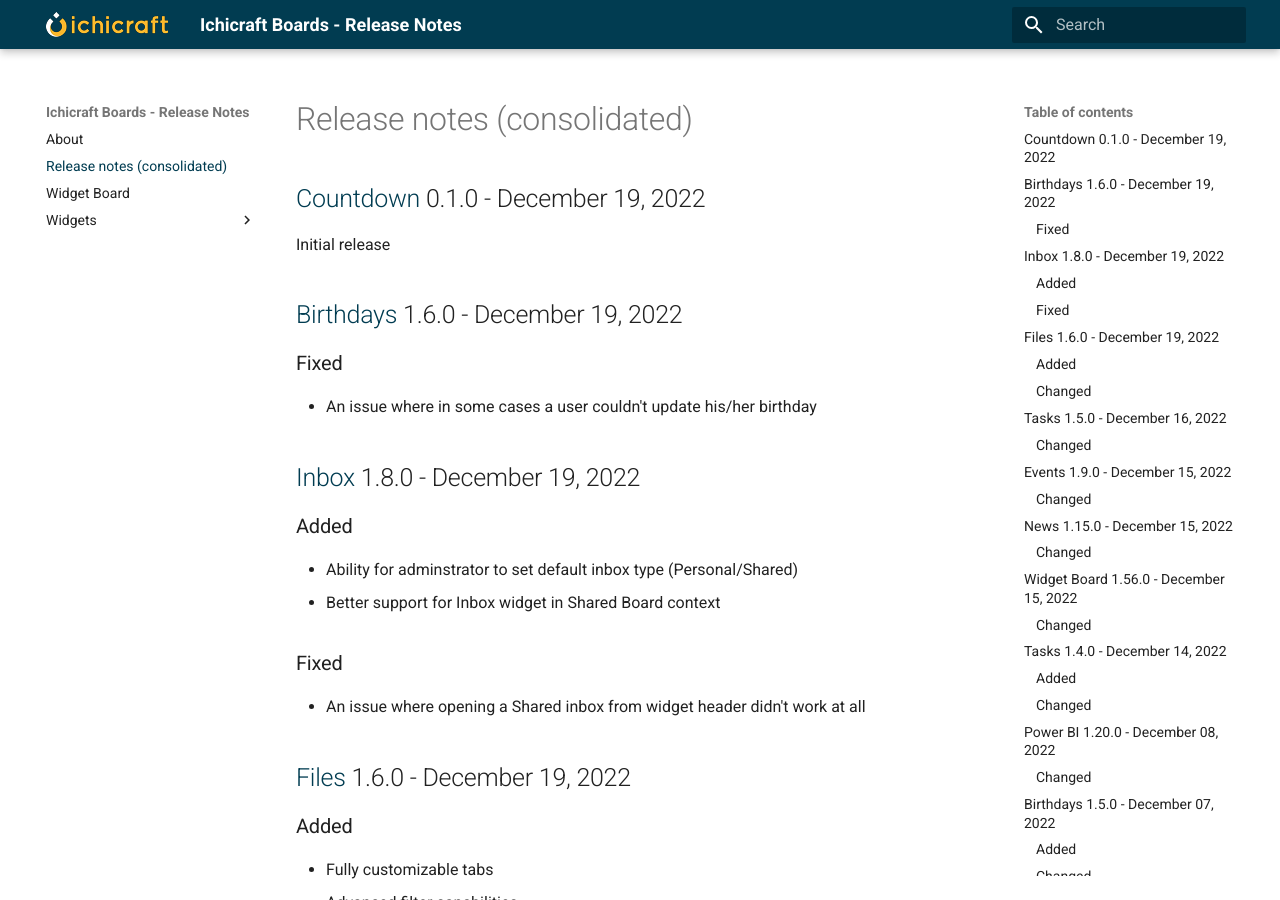
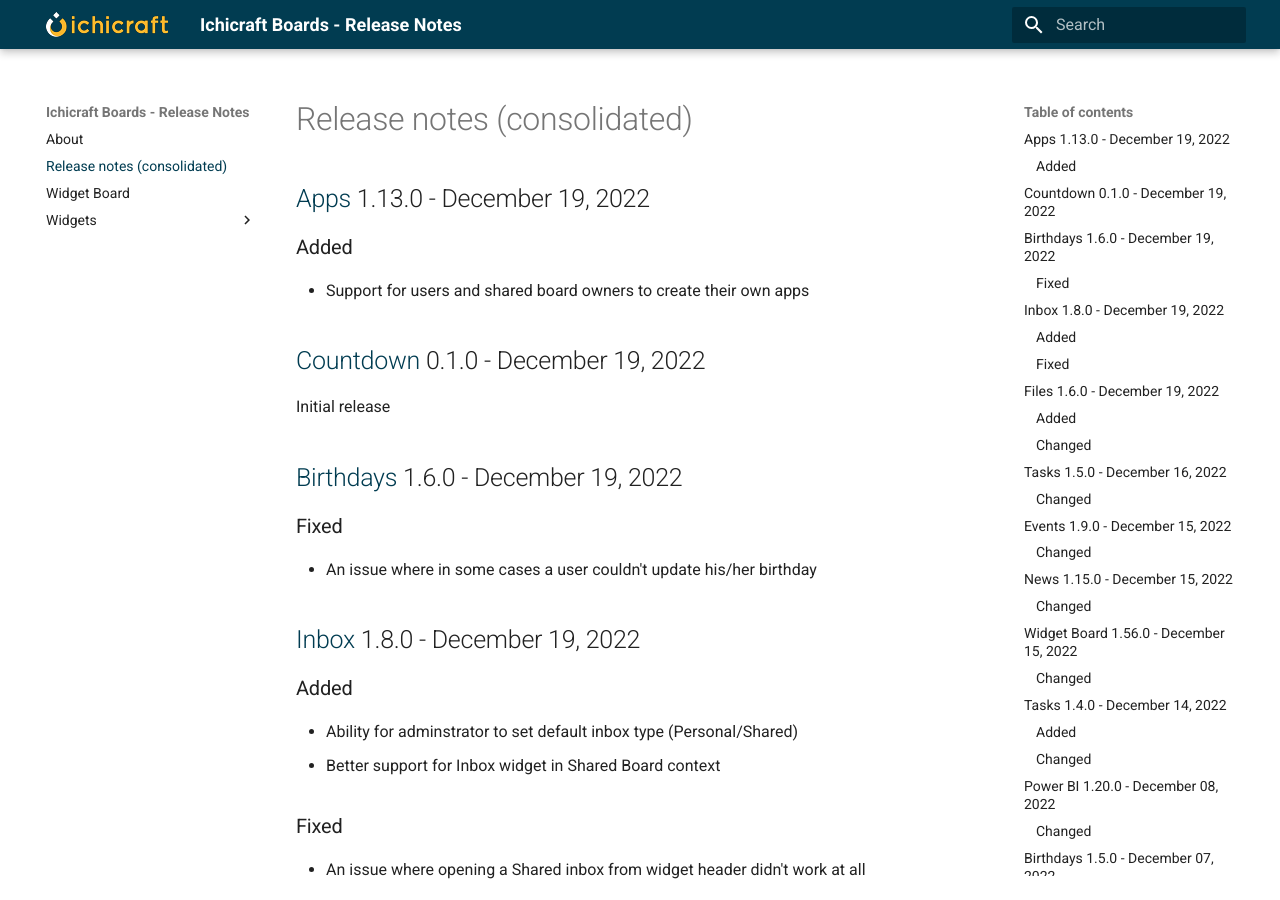
Before and after one commit to ichicraft/widgets-docs, an MkDocs documentation site: the page built from docs/Release-notes-(consolidated).md, in a window 1280 px wide and 900 px high. Built offline with MkDocs 1.6.1 and Material for MkDocs 9.7.7, drawn with Linux system fonts in a browser that asks for light colours.

Commit message:
Release notes updated by BuildService

```diff
--- a/docs/Release-notes-(consolidated).md
+++ b/docs/Release-notes-(consolidated).md
@@ -1,3 +1,8 @@
+## [Apps](./Widgets/Apps.md) 1.13.0 - December 19, 2022
+
+### Added
+- Support for users and shared board owners to create their own apps
+
 ## [Countdown](./Widgets/Countdown.md) 0.1.0 - December 19, 2022
 
 Initial release
--- a/docs/Widgets/Apps.md
+++ b/docs/Widgets/Apps.md
@@ -1,3 +1,8 @@
+## 1.13.0 - December 19, 2022
+
+### Added
+- Support for users and shared board owners to create their own apps
+
 ## 1.12.0 - November 30, 2022
 
 ### Fixed
```
